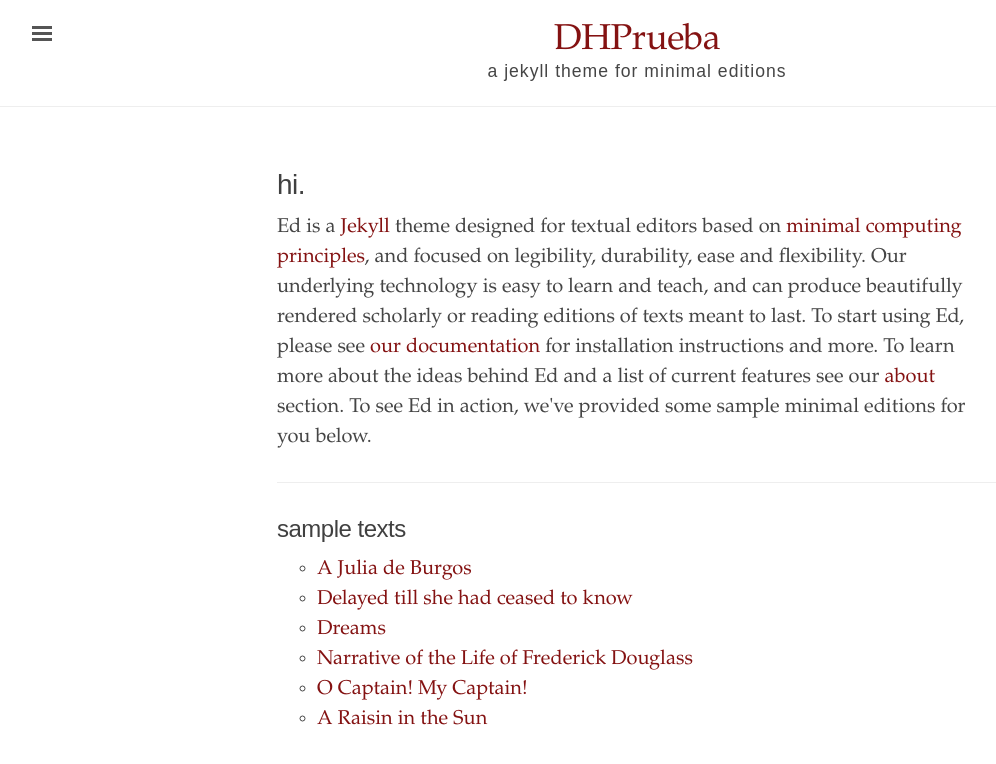
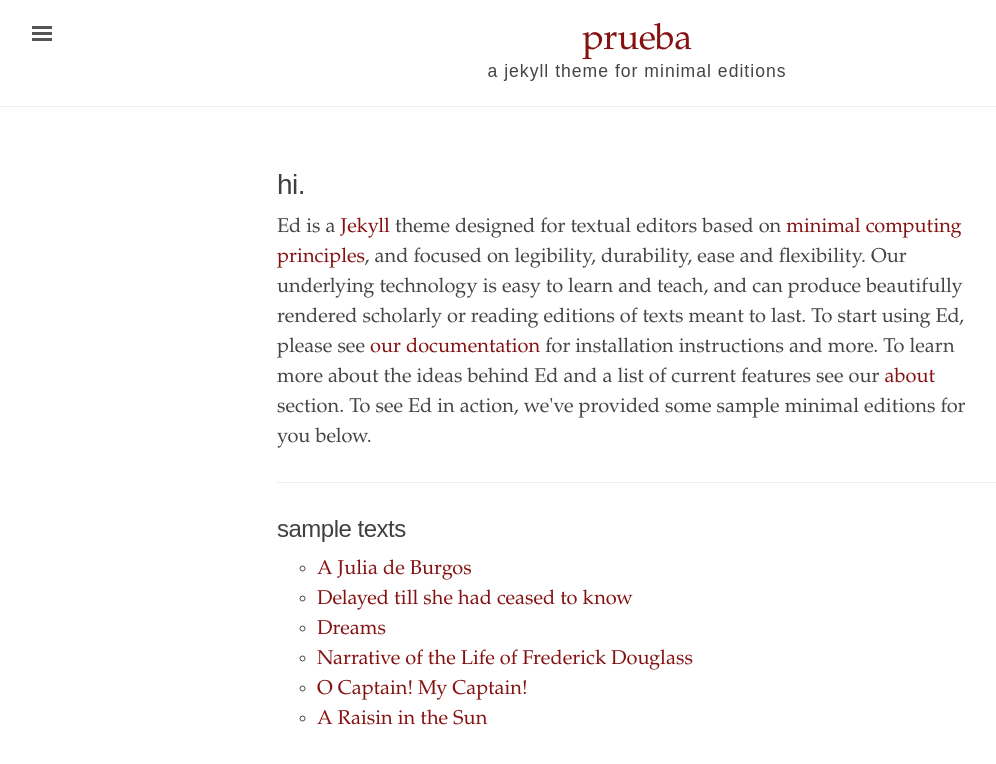
Before and after one commit to Alejamar26/prueba, a Jekyll site: the page built from index.html, in a window 1280 px wide. Shown: the top 764 px of the page, without its empty margins (3-999 px from the left). Built offline with Jekyll 4.4.1, drawn with Linux system fonts in a browser that asks for light colours.

Commit message:
Update _config.yml

```diff
--- a/_config.yml
+++ b/_config.yml
@@ -1,11 +1,11 @@
 # Built with Jekyll 3.6.0
 
 # Setup
-title:               "DHPrueba"
+title:               "prueba"
 tagline:             'a jekyll theme for minimal editions'
 description:         'Ed is a Jekyll theme designed for textual editors based on minimal computing principles, and focused on legibility and flexibility.'
 url:                 ''
-baseurl:             '/DHPrueba'
+baseurl:             '/prueba'
 
 # About/contact
 author:
```
